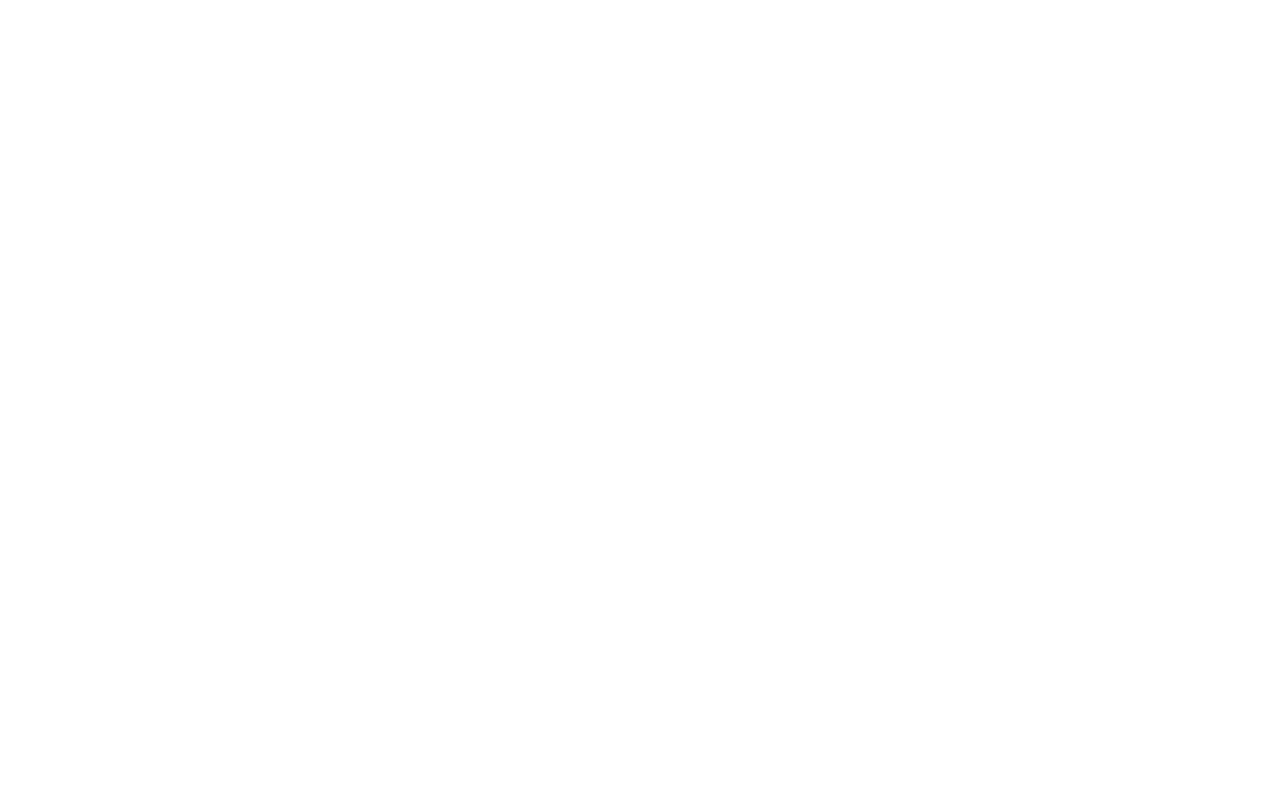
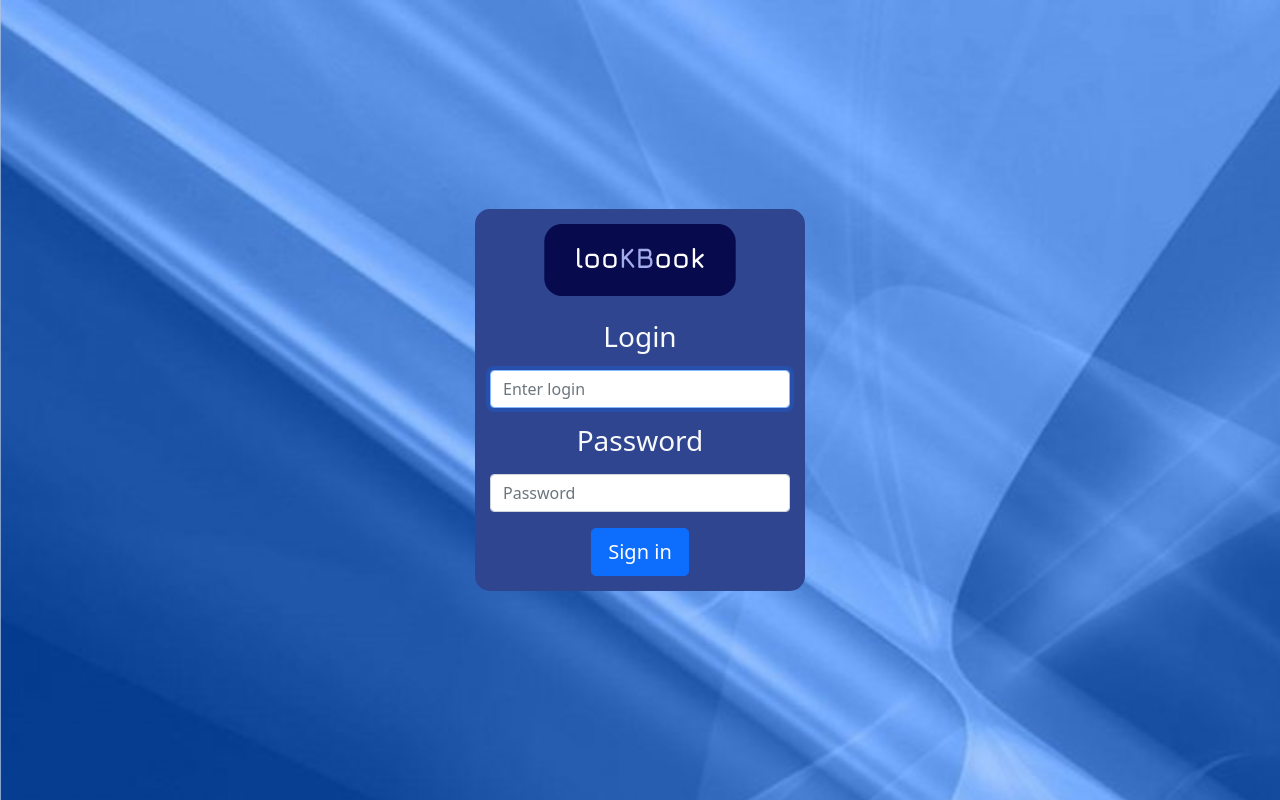
Before and after one commit to MJSasha/important-information, a React (Create React App) app in the folder FrontEnd/src/main/ui/ii-app/: page / in a window 1280 px wide. Before the commit this address had no page. Built offline with nearby package versions, Linux system fonts and the light colour scheme.

Commit message:
Added new API link

```diff
--- a/FrontEnd/src/main/ui/ii-app/src/App/App.js
+++ b/FrontEnd/src/main/ui/ii-app/src/App/App.js
@@ -9,7 +9,7 @@
   return (
     <BrowserRouter>
         <Routes>
-          <Route path ="/register" element = {<Register />}/>
+          <Route path ="/" element = {<Register />}/>
           <Route path ="/main" element = {<Main />}/>
         </Routes>
     </BrowserRouter>
--- a/FrontEnd/src/main/ui/ii-app/src/Register/Register.js
+++ b/FrontEnd/src/main/ui/ii-app/src/Register/Register.js
@@ -7,7 +7,7 @@
 import { useNavigate } from 'react-router-dom';
 import 'bootstrap/dist/css/bootstrap.min.css';
 
-const DOMEN_SERVER = 'http://localhost:8080/api';
+const DOMEN_SERVER = 'https://a8473-2e1f.s.d-f.pw/api';
 
 function Register(){
 
```
